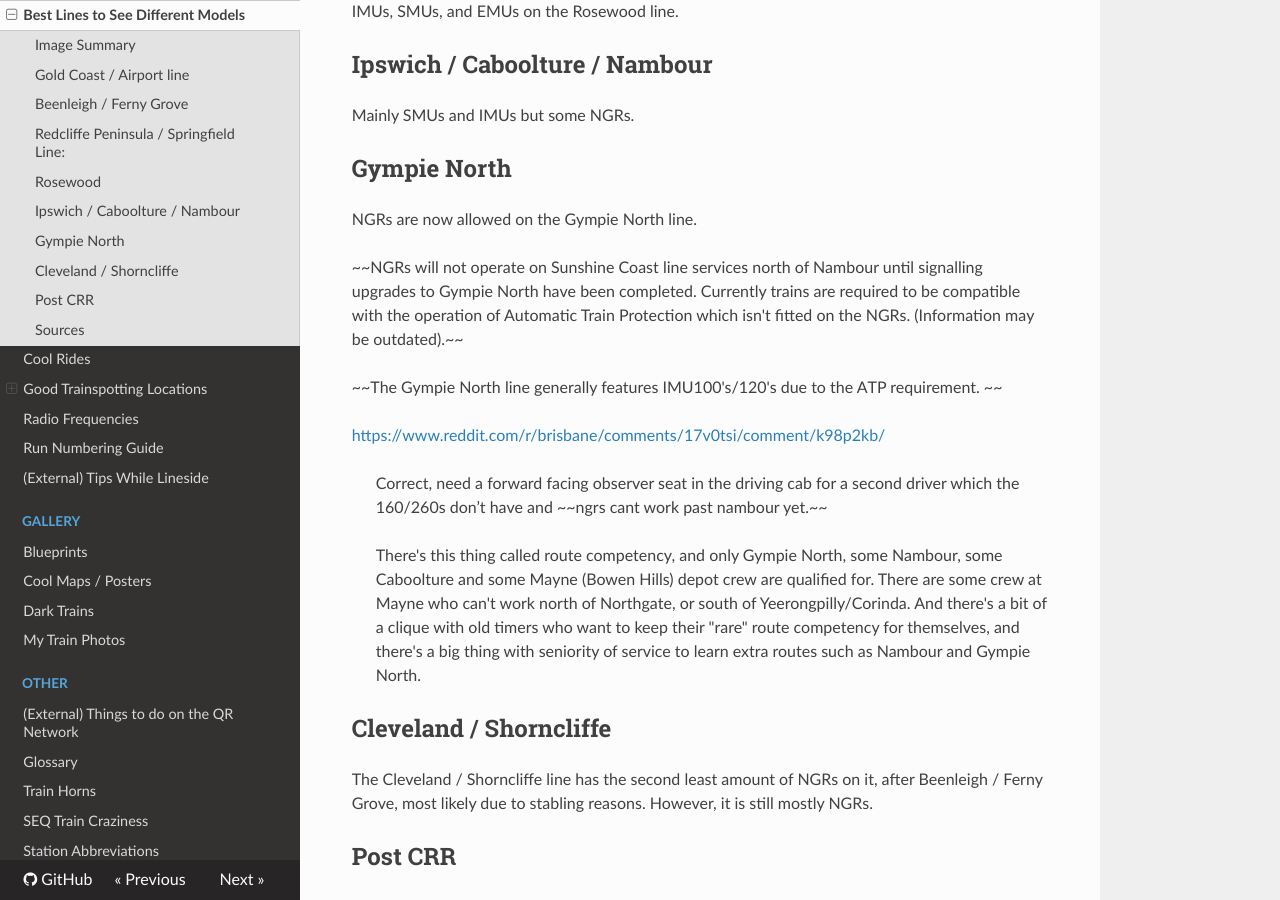
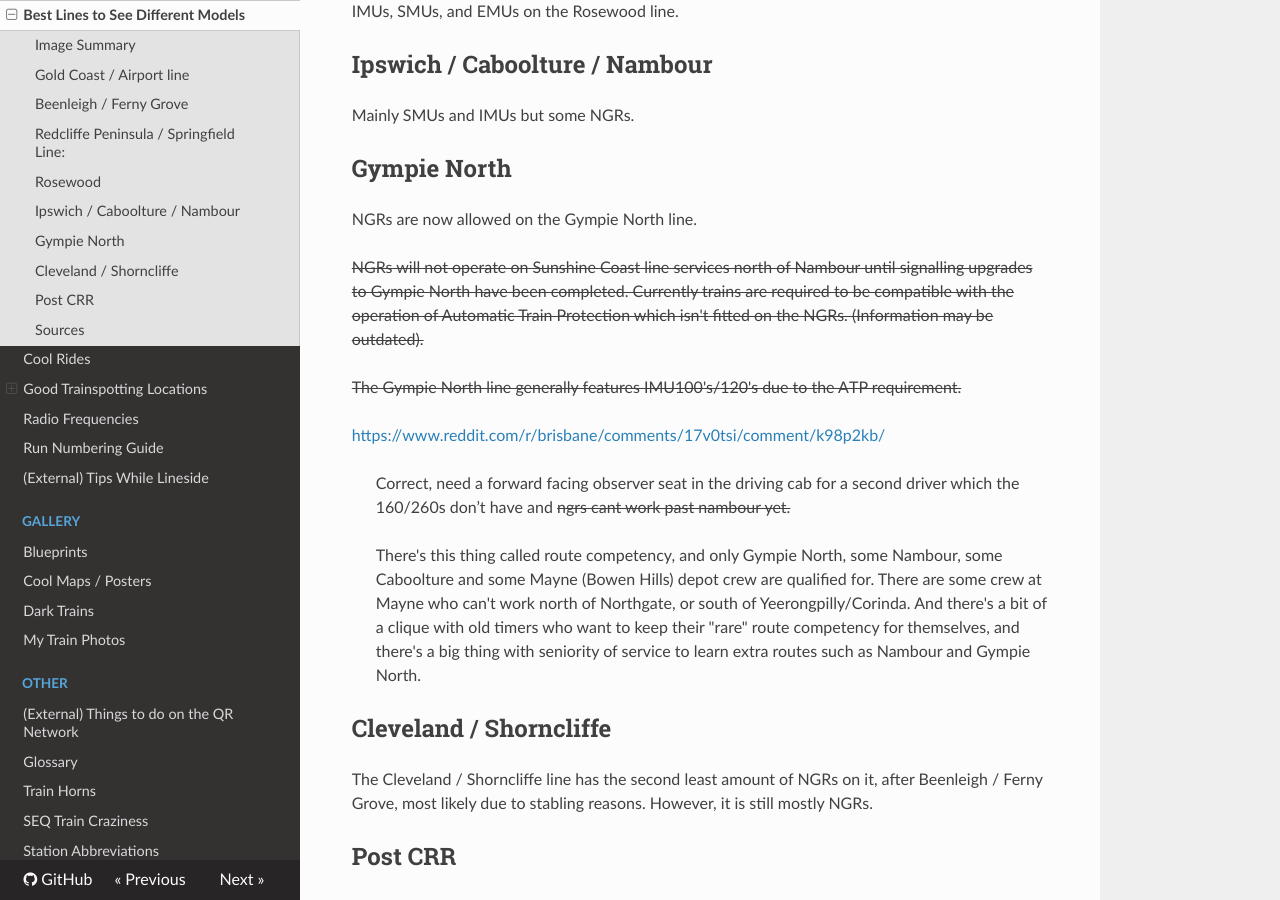
Before and after one commit to SysPoe/train-wiki, an MkDocs documentation site: the page built from docs/Train-Spotting/Best-Lines.md, in a window 1280 px wide and 900 px high, scrolled down 1203 px. Built offline with MkDocs 1.6.1, drawn with Linux system fonts in a browser that asks for light colours; nearby versions of some CDN libraries.

```diff
--- a/docs/Train-Spotting/Best-Lines.md
+++ b/docs/Train-Spotting/Best-Lines.md
@@ -30,13 +30,13 @@ Mainly SMUs and IMUs but some NGRs.
 
 NGRs are now allowed on the Gympie North line.
 
-~~NGRs will not operate on Sunshine Coast line services north of Nambour until signalling upgrades to Gympie North have been completed. Currently trains are required to be compatible with the operation of Automatic Train Protection which isn't fitted on the NGRs. (Information may be outdated).~~
+<s>NGRs will not operate on Sunshine Coast line services north of Nambour until signalling upgrades to Gympie North have been completed. Currently trains are required to be compatible with the operation of Automatic Train Protection which isn't fitted on the NGRs. (Information may be outdated).</s>
 
-~~The Gympie North line generally features IMU100's/120's due to the ATP requirement. ~~
+<s>The Gympie North line generally features IMU100's/120's due to the ATP requirement.</s>
 
 [https://www.reddit.com/r/brisbane/comments/17v0tsi/comment/k98p2kb/](https://www.reddit.com/r/brisbane/comments/17v0tsi/comment/k98p2kb/)
 
-> Correct, need a forward facing observer seat in the driving cab for a second driver which the 160/260s don’t have and ~~ngrs cant work past nambour yet.~~
+> Correct, need a forward facing observer seat in the driving cab for a second driver which the 160/260s don’t have and <s>ngrs cant work past nambour yet.</s>
 
 > There's this thing called route competency, and only Gympie North, some Nambour, some Caboolture and some Mayne (Bowen Hills) depot crew are qualified for. There are some crew at Mayne who can't work north of Northgate, or south of Yeerongpilly/Corinda. And there's a bit of a clique with old timers who want to keep their "rare" route competency for themselves, and there's a big thing with seniority of service to learn extra routes such as Nambour and Gympie North.
 
```
